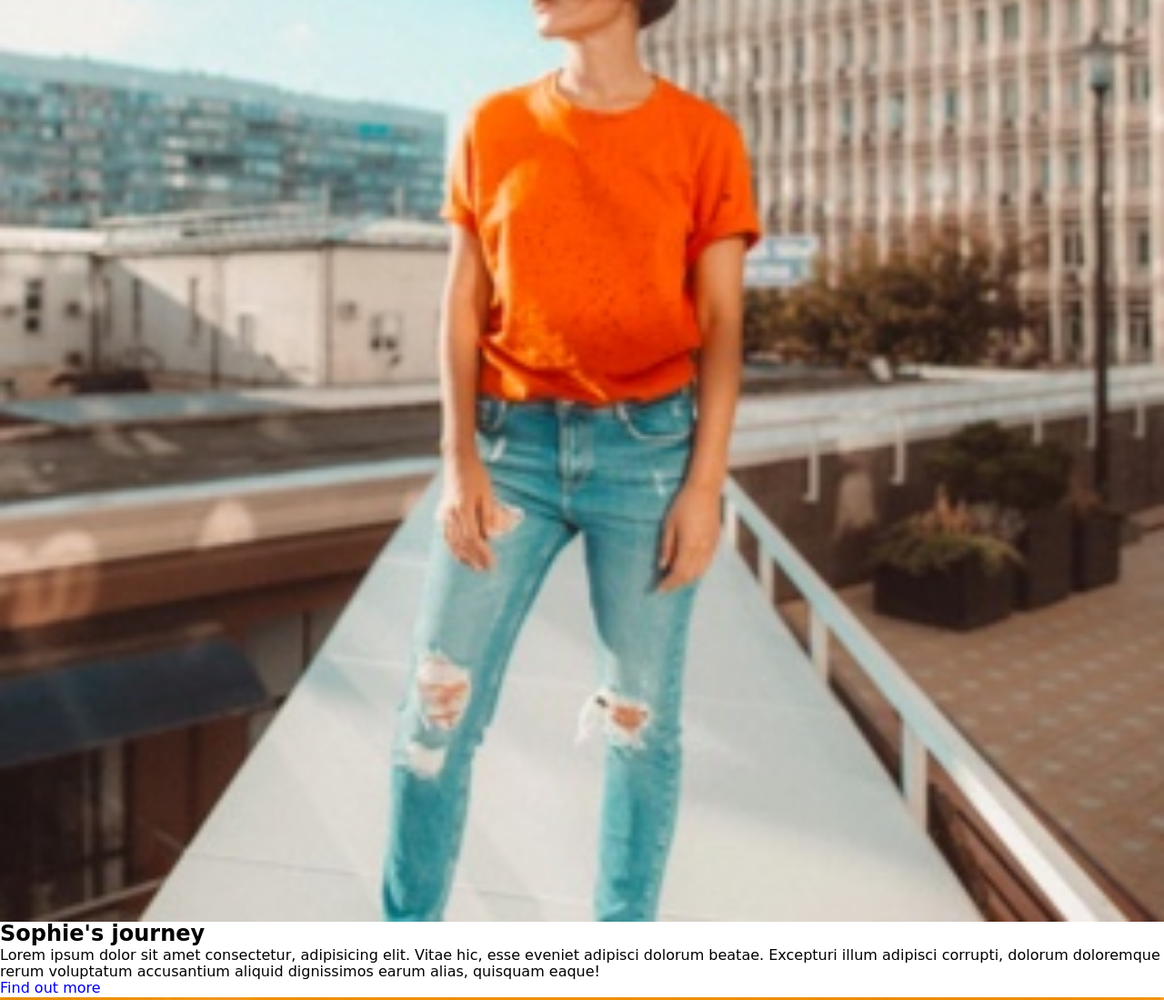
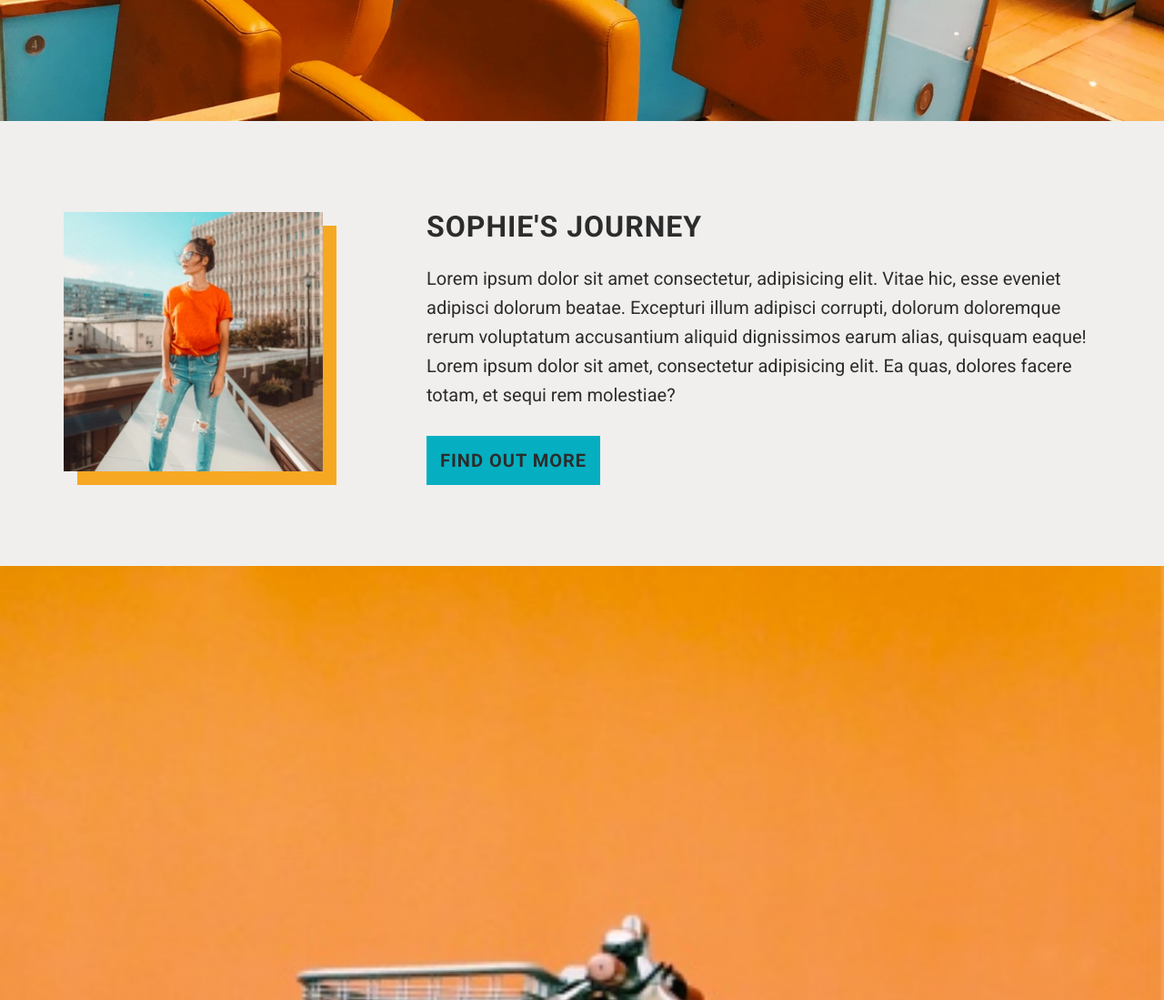
Before and after one commit to JonLyn/jonathanLynProjectTwo, a plain HTML site: page index.html in a window 1280 px wide. Shown: the part 2560-3659 px from the top of the page at 91% size. Drawn offline with Linux system fonts and the light colour scheme.

Commit message:
Sophie's journey section completed :earth_americas::earth_africa::earth_asia:

```diff
--- a/index.html
+++ b/index.html
@@ -112,18 +112,23 @@
             </nav>
         </section>
 
-        <section>
+        <section class="emptyTheatreSeats">
+            <img src="./assets/home-image-4.jpg" alt="Rows of empty orange coloured seats in a theatre">
         </section>
 
-        <section>
-            <div>
-                <img src="./assets/home-image-5.jpg" alt="">
+        <section class="journey">
+            <div class="wrapper">
+                <div class="edgeOfBuilding">
+                    <img src="./assets/home-image-5.jpg" alt="Sophie wearing an orange t-shirt and blue jeans, standing at the edge of a building">
+                </div>
+                <article>
+                    <h2>Sophie's journey</h2>
+                    <p>Lorem ipsum dolor sit amet consectetur, adipisicing elit. Vitae hic, esse eveniet adipisci dolorum beatae.
+                    Excepturi illum adipisci corrupti, dolorum doloremque rerum voluptatum accusantium aliquid dignissimos earum
+                    alias, quisquam eaque! Lorem ipsum dolor sit amet, consectetur adipisicing elit. Ea quas, dolores facere totam, et sequi rem molestiae? </p>
+                    <a href="#">Find out more</a>
+                </article>
             </div>
-            <article>
-                <h2>Sophie's journey</h2>
-                <p>Lorem ipsum dolor sit amet consectetur, adipisicing elit. Vitae hic, esse eveniet adipisci dolorum beatae. Excepturi illum adipisci corrupti, dolorum doloremque rerum voluptatum accusantium aliquid dignissimos earum alias, quisquam eaque!</p>
-                <a href="#">Find out more</a>
-            </article>
         </section>
 
         <section>
--- a/styles/sass/_homePage.scss
+++ b/styles/sass/_homePage.scss
@@ -91,14 +91,16 @@ header {
 
 .whoIs h2,
 .favouriteThings h2,
-.travelled h2 {
+.travelled h2,
+.journey h2 {
     @include robotoFont (3.2rem, $black, 700, 1, 1px);
     text-transform: uppercase;
 }
 
 .whoIs p,
 .favouriteThings p,
-.travelled p {
+.travelled p,
+.journey p {
     @include robotoFont (2rem, $black, 400, 32px, 0px);
     // width: 90%;
     margin: 25px 0 40px 0;
@@ -110,7 +112,8 @@ header {
 
 .whoIs a,
 .favouriteThings a,
-.travelled a {
+.travelled a,
+.journey a {
     @include robotoFont (2rem, $black, 700, 32px, 1px);
     background-color: $accent;
     padding: 15px;
@@ -187,3 +190,27 @@ header {
     @include robotoFont (2rem, $black, 400, 32px, 0px);
     padding-top: 15px;
 }
+
+
+.journey {
+    background-color: $whiteShade;
+}
+
+.journey > div {
+    display: flex;
+    padding: 100px 0;
+    justify-content: space-between;
+}
+
+.edgeOfBuilding {
+    flex-basis: 25%;
+
+}
+
+.edgeOfBuilding img {
+    box-shadow: 15px 15px $orangeyYellow;
+}
+
+.journey article {
+    flex-basis: 65%;
+}
```
Also changed, not shown: styles/styles.css.
